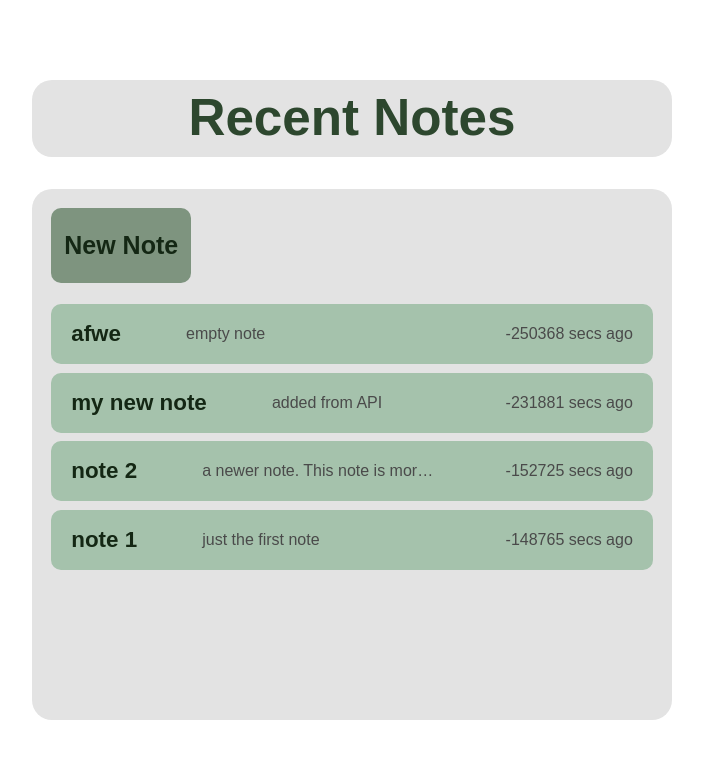
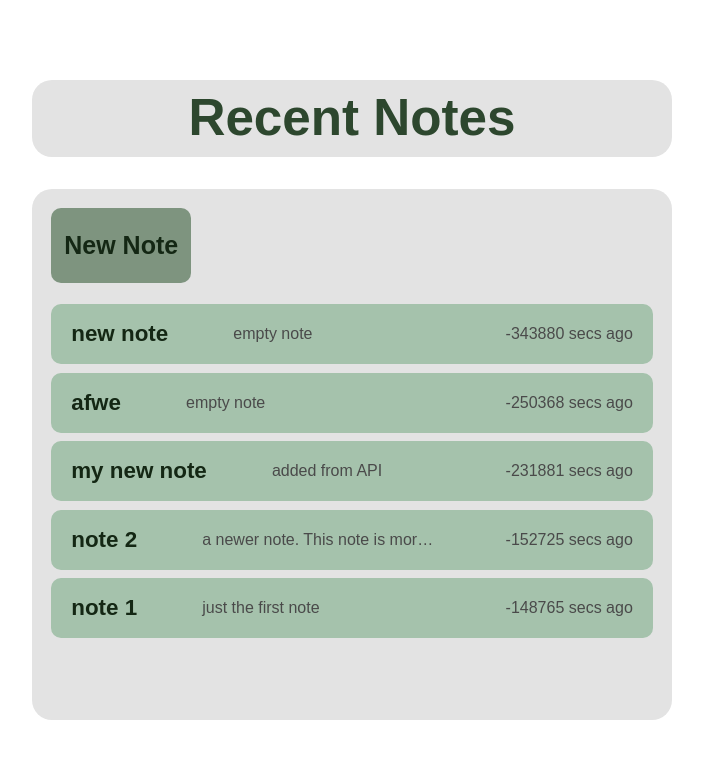
Before and after one commit to levtechs/FreeNotes, a Next.js app: page / in a window 1280 px wide. Shown: the top 758 px of the page, without its empty margins (288-991 px from the left). Built offline with nearby package versions, Linux system fonts and the light colour scheme.

Commit message:
nothing worked

```diff
--- /dev/null
+++ b/app/colors.json
@@ -0,0 +1,8 @@
+{
+    "light":{
+        "page-background":
+    },
+    "dark":{
+
+    }
+}
--- a/app/components/NoteRows.tsx
+++ b/app/components/NoteRows.tsx
@@ -8,7 +8,6 @@ interface NoteRowsProps {
     setNumNoteRows: (numNoteRows: number) => void,
     setIsEditing: (value: boolean) => void
     UpdateID: (value: string) => void
-
 }
 
 const NoteRows = ( { refreshKey, setNumNoteRows, setIsEditing,  UpdateID}: NoteRowsProps) => {
--- a/app/data/notes.json
+++ b/app/data/notes.json
@@ -1,4 +1,10 @@
 [
+  {
+    "id": "5",
+    "name": "new note",
+    "content": "empty note",
+    "last-edited": "2025-06-03T01:59:47.143Z"
+  },
   {
     "id": "4",
     "name": "afwe",
--- a/app/page.tsx
+++ b/app/page.tsx
@@ -34,7 +34,7 @@ export default function Home() {
         <div style={{backgroundColor: "var(--panel)", width: "100%", height: "90%", minHeight: "40px", borderRadius: '20px'}}>
           <div style={{margin: "3% auto", width: "94%", height: "100%", display: "flex", flexDirection: "column", gap: "4%"}}>
             <NewNoteButton onNewNote={handleNewNote} />
-            <NoteRows refreshKey={refreshKey} setNumNoteRows={setNumNoteRows} setIsEditing={setIsEditing} UpdateID={UpdateID}/>
+            <NoteRows refreshKey = {refreshKey} setNumNoteRows={setNumNoteRows} setIsEditing={setIsEditing} UpdateID={UpdateID}/>
           </div>
         </div>
       </>
@@ -47,7 +47,7 @@ export default function Home() {
         <div style={{width: "50%", minWidth: "500px", height: "100%", display: "flex", flexDirection: "column", gap: '5%'}}>
           <NoteSelector />
         </div>
-          <NoteEditor key={currentID} id={currentID} setIsEditing={setIsEditing} />
+          <NoteEditor id={currentID} setIsEditing={setIsEditing} />
       </div>
 
     );
```
